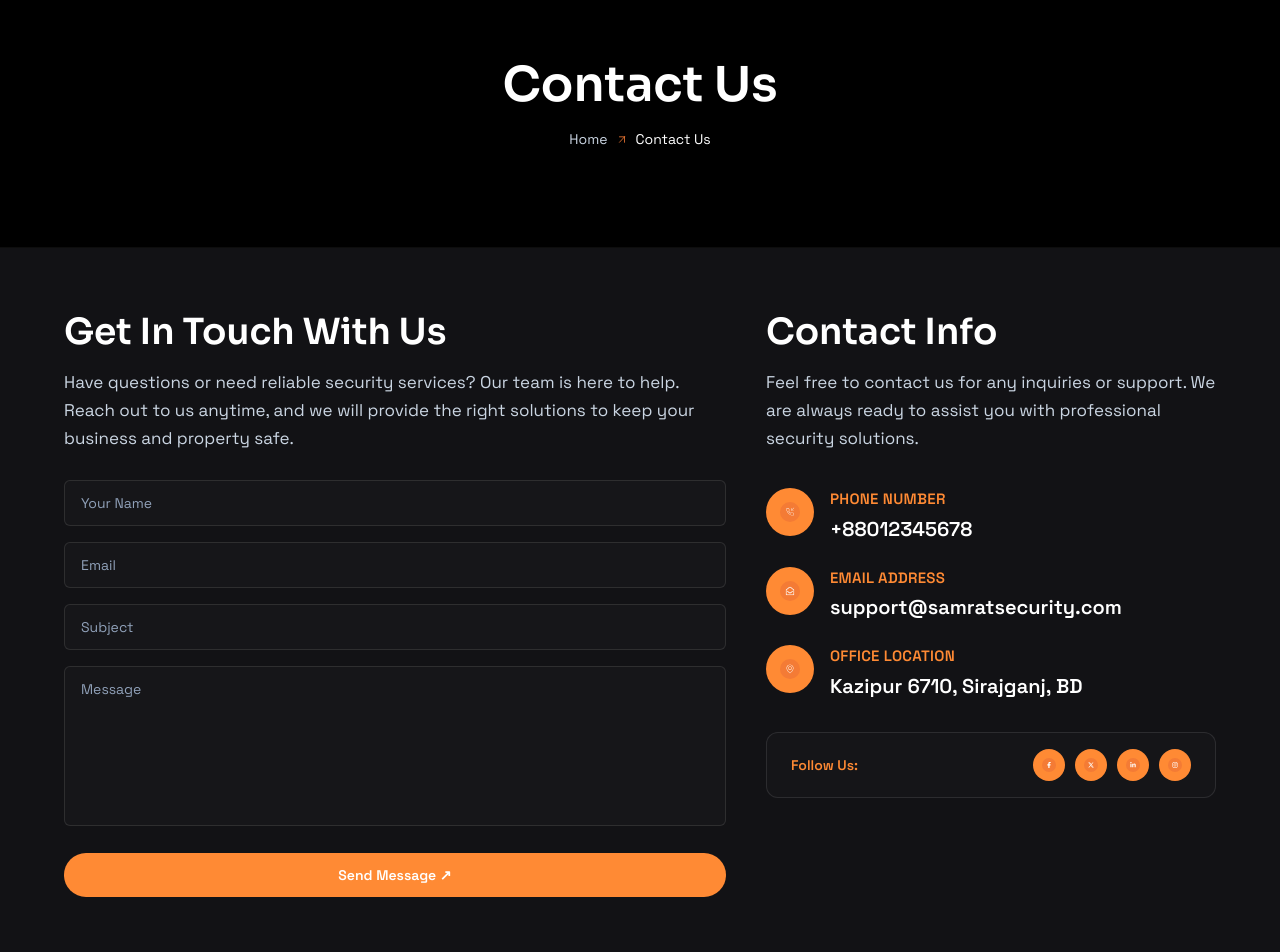
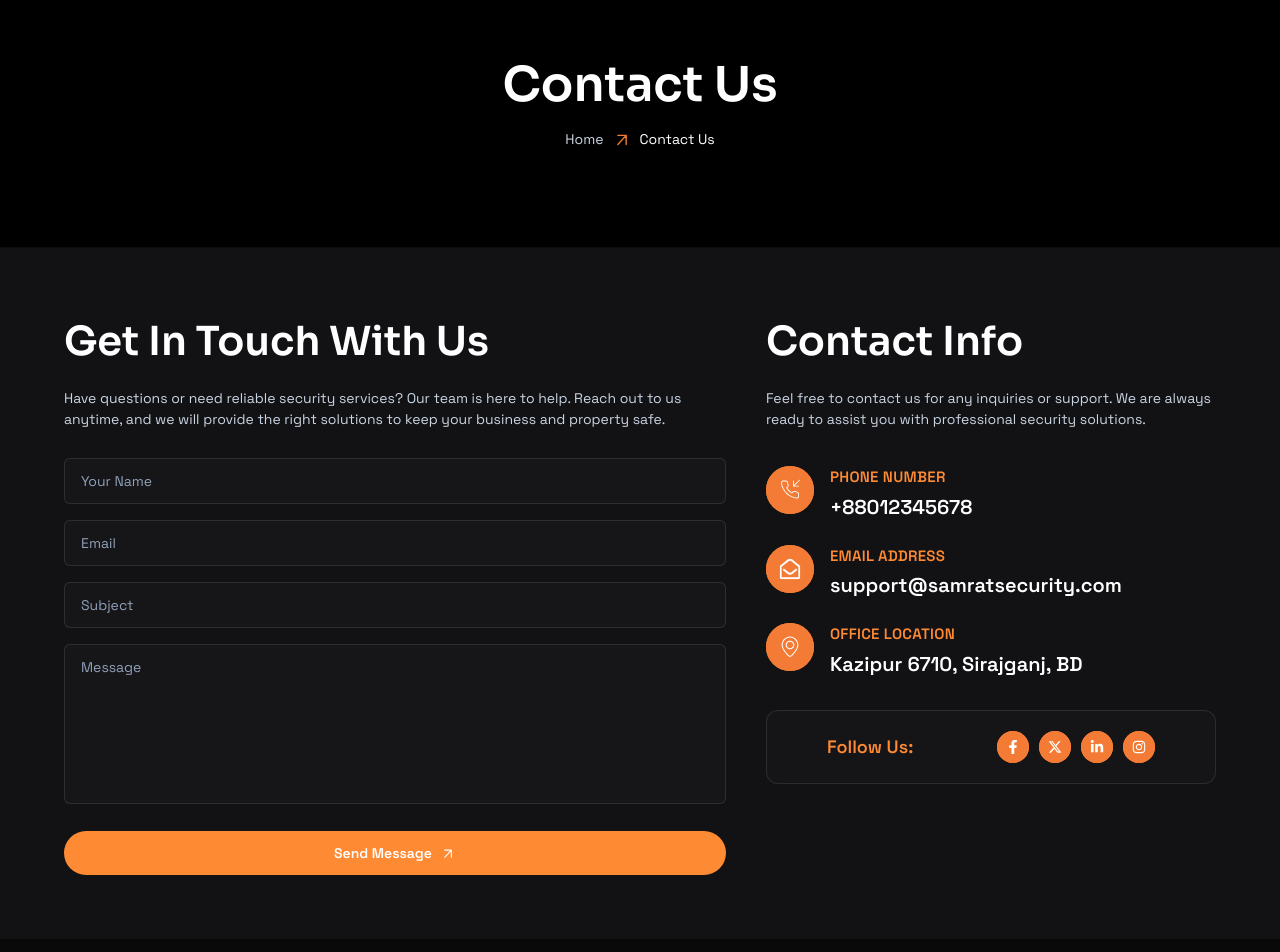
Before and after one commit to yagnikvora/samrat-security-force, a Next.js app: page /contact in a window 1280 px wide. Shown: the part 140-1092 px from the top of the page. Built offline with nearby package versions, Linux system fonts and the light colour scheme.

Commit message:
feat: update contact layout and form with new styling and email template integration

```diff
--- a/app/contact/_components/contact-layout-section.tsx
+++ b/app/contact/_components/contact-layout-section.tsx
@@ -9,8 +9,8 @@ export function ContactLayoutSection() {
     <section className="bg-[#121215] py-14 sm:py-16">
       <div className="page-container grid gap-10 lg:grid-cols-[1.25fr_0.85fr]">
         <div>
-          <h2 className="text-4xl font-semibold text-white">{section.heading}</h2>
-          <p className="mt-4 max-w-2xl text-[17px] leading-7 text-slate-300">{section.description}</p>
+          <h2 className="text-[40px] font-semibold text-white">{section.heading}</h2>
+          <p className="mt-4 max-w-2xl text-[14px] text-slate-300">{section.description}</p>
 
           <div className="mt-7">
             <ContactMailtoForm />
@@ -18,14 +18,14 @@ export function ContactLayoutSection() {
         </div>
 
         <aside>
-          <h3 className="text-4xl font-semibold text-white">{section.infoHeading}</h3>
-          <p className="mt-4 text-[17px] leading-7 text-slate-300">{section.infoDescription}</p>
+          <h3 className="text-[40px] font-semibold text-white">{section.infoHeading}</h3>
+          <p className="mt-4 text-[14px] text-slate-300">{section.infoDescription}</p>
 
           <ul className="mt-9 space-y-6">
             {section.details.map((detail) => (
               <li key={detail.key} className="flex items-start gap-4">
                 <span className="inline-flex size-12 shrink-0 items-center justify-center rounded-full bg-brand">
-                  <Image src={detail.icon} alt={detail.alt} width={20} height={20} className="h-5 w-5" />
+                  <Image src={detail.icon} alt={detail.alt} width={20} height={20} className="h-12 w-12" />
                 </span>
                 <div>
                   <p className="text-[15px] font-semibold uppercase tracking-[0.02em] text-brand">{detail.label}</p>
@@ -35,8 +35,8 @@ export function ContactLayoutSection() {
             ))}
           </ul>
 
-          <div className="mt-8 flex items-center justify-between rounded-xl border border-white/10 bg-zinc-900/60 px-6 py-4">
-            <p className="text-sm font-semibold text-brand">{section.followLabel}</p>
+          <div className="mt-8 flex items-center justify-between rounded-xl border border-white/10 bg-zinc-900/60 px-15 py-5">
+            <p className="text-[18px] font-semibold text-brand">{section.followLabel}</p>
             <div className="flex items-center gap-2.5">
               {section.socials.map((social) => (
                 <a
@@ -45,7 +45,7 @@ export function ContactLayoutSection() {
                   className="inline-flex size-8 items-center justify-center rounded-full bg-brand"
                   aria-label={social.name}
                 >
-                  <Image src={social.icon} alt={social.name} width={14} height={14} className="h-3.5 w-3.5" />
+                  <Image src={social.icon} alt={social.name} width={14} height={14} className="h-8 w-8" />
                 </a>
               ))}
             </div>
--- a/app/contact/page.tsx
+++ b/app/contact/page.tsx
@@ -1,3 +1,4 @@
+import Link from "next/link";
 import Image from "next/image";
 import { ContactLayoutSection } from "./_components";
 import { siteConfig } from "@/lib/site-config";
@@ -15,8 +16,10 @@ export default function ContactPage() {
         <div className="page-container text-center">
           <h1 className="text-4xl font-semibold text-white sm:text-5xl">{contactPage.heroTitle}</h1>
           <div className="mt-5 inline-flex items-center gap-2 text-sm text-slate-300">
-            <span>{contactPage.breadcrumbHome}</span>
-            <Image src="/svgs/common/Breadcrumbs_arrow.svg" alt="breadcrumb" width={12} height={12} className="h-3 w-3" />
+            <Link href={contactPage.breadcrumbHomeHref} className="transition hover:text-white">
+              {contactPage.breadcrumbHome}
+            </Link>
+            <Image src="/svgs/common/Breadcrumbs_arrow.svg" alt="breadcrumb" width={20} height={20} className="h-5 w-5" />
             <span className="text-white">{contactPage.breadcrumbCurrent}</span>
           </div>
         </div>
--- a/components/contact-mailto-form.tsx
+++ b/components/contact-mailto-form.tsx
@@ -1,5 +1,6 @@
 "use client";
 
+import Image from "next/image";
 import { FormEvent, useMemo, useState } from "react";
 import { siteConfig } from "@/lib/site-config";
 
@@ -21,21 +22,41 @@ export function ContactMailtoForm() {
   const [formState, setFormState] = useState<FormState>(initialState);
   const [formError, setFormError] = useState<string>("");
   const contactForm = siteConfig.contactForm;
+  const template = contactForm.emailTemplate;
 
   const mailBody = useMemo(() => {
+    const subject = formState.subject.trim() || contactForm.defaultSubject;
+
     return [
-      `Name: ${formState.name}`,
-      `Email: ${formState.email}`,
+      template.greeting,
       "",
+      template.requestIntro,
+      "",
+      `${template.detailsHeading}:`,
+      `- ${template.fullNameLabel}: ${formState.name}`,
+      `- ${template.emailLabel}: ${formState.email}`,
+      `- ${template.subjectLabel}: ${subject}`,
+      "",
+      `${template.messageHeading}:`,
       formState.message,
+      "",
+      template.signOff,
+      "",
+      `${template.closingNamePrefix},`,
+      formState.name,
     ].join("\n");
-  }, [formState]);
+  }, [formState, template, contactForm.defaultSubject]);
 
-  const mailtoHref = useMemo(() => {
-    const subject = encodeURIComponent(formState.subject || contactForm.defaultSubject);
-    const body = encodeURIComponent(mailBody);
-    return `mailto:${siteConfig.brand.supportEmail}?subject=${subject}&body=${body}`;
-  }, [formState.subject, mailBody, contactForm.defaultSubject]);
+  const gmailComposeHref = useMemo(() => {
+    const subject = formState.subject || contactForm.defaultSubject;
+    const params = new URLSearchParams({
+      to: siteConfig.brand.supportEmail,
+      su: subject,
+      body: mailBody,
+    });
+
+    return `${contactForm.gmailComposeBaseUrl}&${params.toString()}`;
+  }, [formState.subject, mailBody, contactForm.defaultSubject, contactForm.gmailComposeBaseUrl]);
 
   const validate = () => {
     if (!formState.name.trim() || !formState.email.trim() || !formState.message.trim()) {
@@ -60,7 +81,7 @@ export function ContactMailtoForm() {
     }
 
     setFormError("");
-    window.location.href = mailtoHref;
+    window.open(gmailComposeHref, "_blank", "noopener,noreferrer");
   };
 
   return (
@@ -99,9 +120,16 @@ export function ContactMailtoForm() {
       <div className="pt-1">
         <button
           type="submit"
-          className="inline-flex w-full items-center justify-center rounded-full bg-brand px-7 py-3 text-sm font-semibold text-white transition hover:brightness-110"
+          className="inline-flex w-full items-center justify-center gap-2 rounded-full bg-brand px-7 py-3 text-sm font-semibold text-white transition hover:brightness-110"
         >
           {contactForm.submitLabel}
+          <Image
+            src="/svgs/common/Breadcrumbs_arrow.svg"
+            alt="arrow"
+            width={16}
+            height={16}
+            className="h-4 w-4 brightness-0 invert"
+          />
         </button>
       </div>
     </form>
--- a/lib/site-config.ts
+++ b/lib/site-config.ts
@@ -306,6 +306,7 @@ export const siteConfig = {
     metadataTitle: "Contact Us",
     heroTitle: "Contact Us",
     breadcrumbHome: "Home",
+    breadcrumbHomeHref: "/",
     breadcrumbCurrent: "Contact Us",
   },
   contactSection: {
@@ -329,6 +330,18 @@ export const siteConfig = {
     ] as SocialItem[],
   },
   contactForm: {
+    gmailComposeBaseUrl: "https://mail.google.com/mail/?view=cm&fs=1",
+    emailTemplate: {
+      greeting: "Hello Samrat Security Team,",
+      requestIntro: "I would like to inquire about your security services. Please find my details below:",
+      detailsHeading: "Contact Details",
+      fullNameLabel: "Full Name",
+      emailLabel: "Email Address",
+      subjectLabel: "Subject",
+      messageHeading: "Message",
+      signOff: "Thank you for your time. I look forward to your response.",
+      closingNamePrefix: "Best regards",
+    },
     placeholders: {
       name: "Your Name",
       email: "Email",
@@ -340,6 +353,6 @@ export const siteConfig = {
       required: "Please fill in your name, email, and message.",
       invalidEmail: "Please enter a valid email address.",
     },
-    submitLabel: "Send Message ↗",
+    submitLabel: "Send Message",
   },
 };
```
Also changed, not shown: 2 other files (tests, documents, lock files or other folders).
